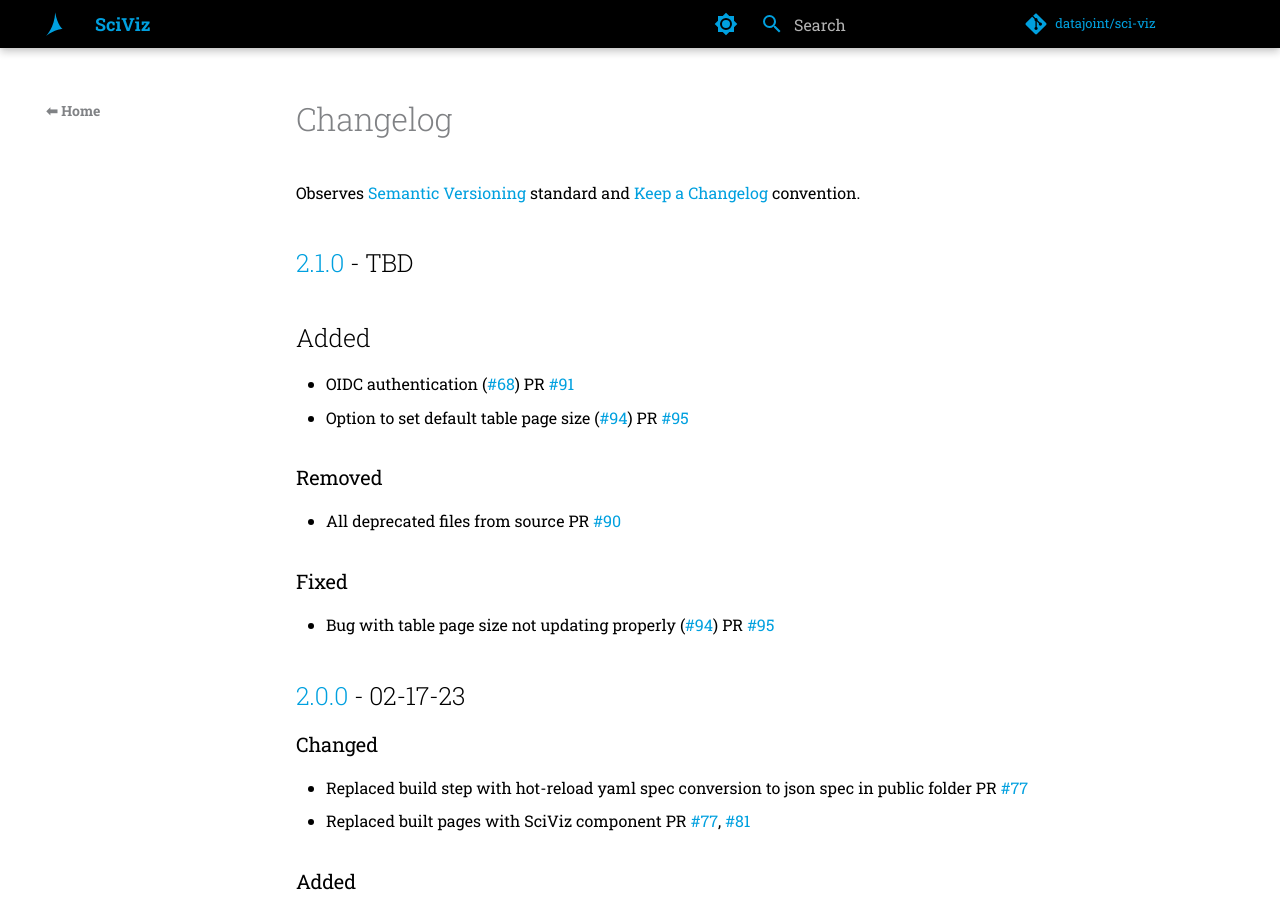
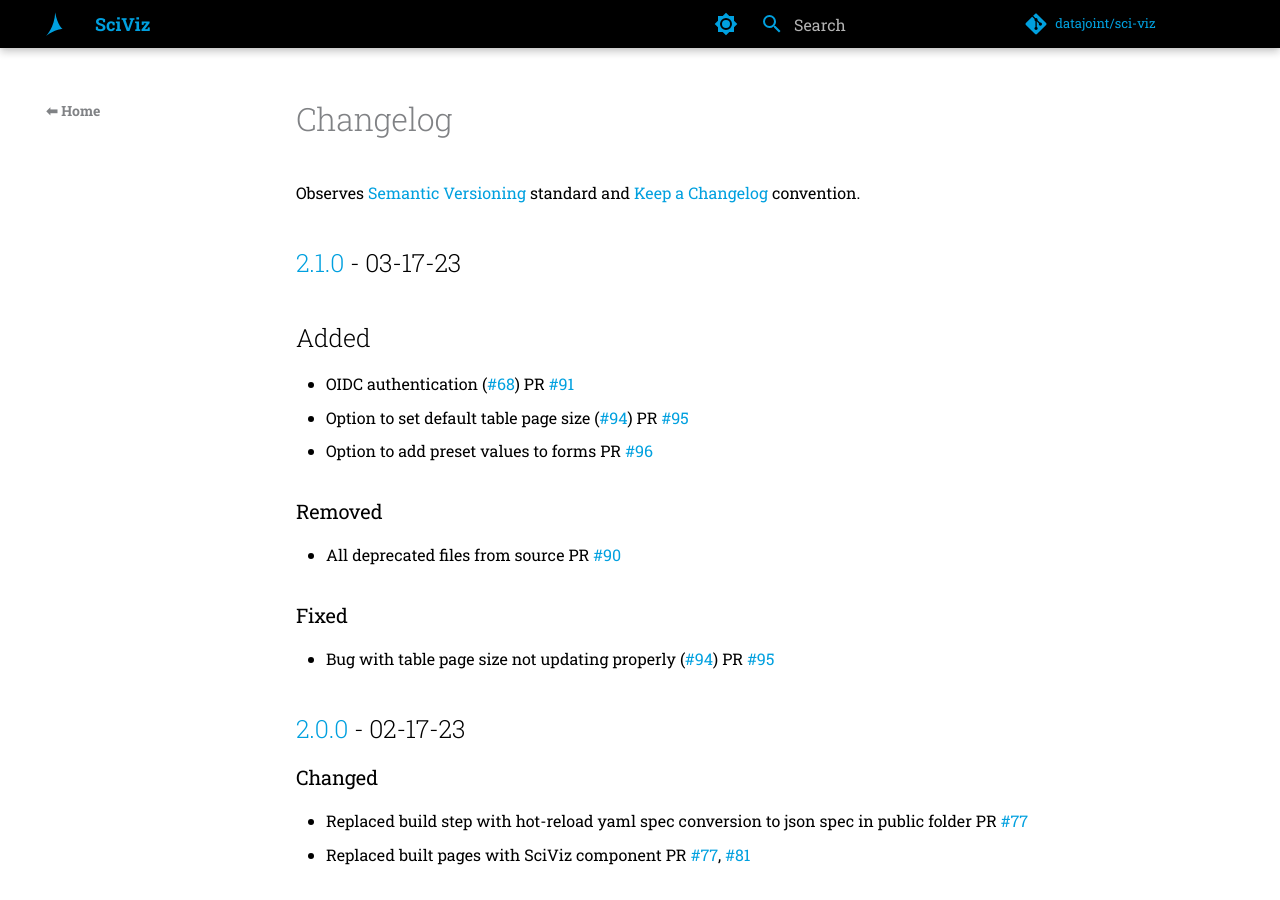
Before and after one commit to datajoint/sci-viz, an MkDocs documentation site: the page built from docs/src/changelog.md, in a window 1280 px wide and 900 px high. Built offline with MkDocs 1.6.1 and Material for MkDocs 9.7.7, drawn with Linux system fonts in a browser that asks for light colours; comment, search, counter and statistics services are not loaded; the version menu is left out.

Commit message:
update changelog

```diff
--- a/docs/src/changelog.md
+++ b/docs/src/changelog.md
@@ -2,12 +2,13 @@
 
 Observes [Semantic Versioning](https://semver.org/spec/v2.0.0.html) standard and [Keep a Changelog](https://keepachangelog.com/en/1.0.0/) convention.
 
-## [2.1.0] - TBD
+## [2.1.0] - 03-17-23
 
 ## Added
 
 - OIDC authentication ([#68](https://github.com/datajoint/sci-viz/issues/68)) PR [#91](https://github.com/datajoint/sci-viz/pull/91)
 - Option to set default table page size ([#94](https://github.com/datajoint/sci-viz/issues/94)) PR [#95](https://github.com/datajoint/sci-viz/pull/95)
+- Option to add preset values to forms PR [#96](https://github.com/datajoint/sci-viz/pull/96/files)
 
 ### Removed
 
```
